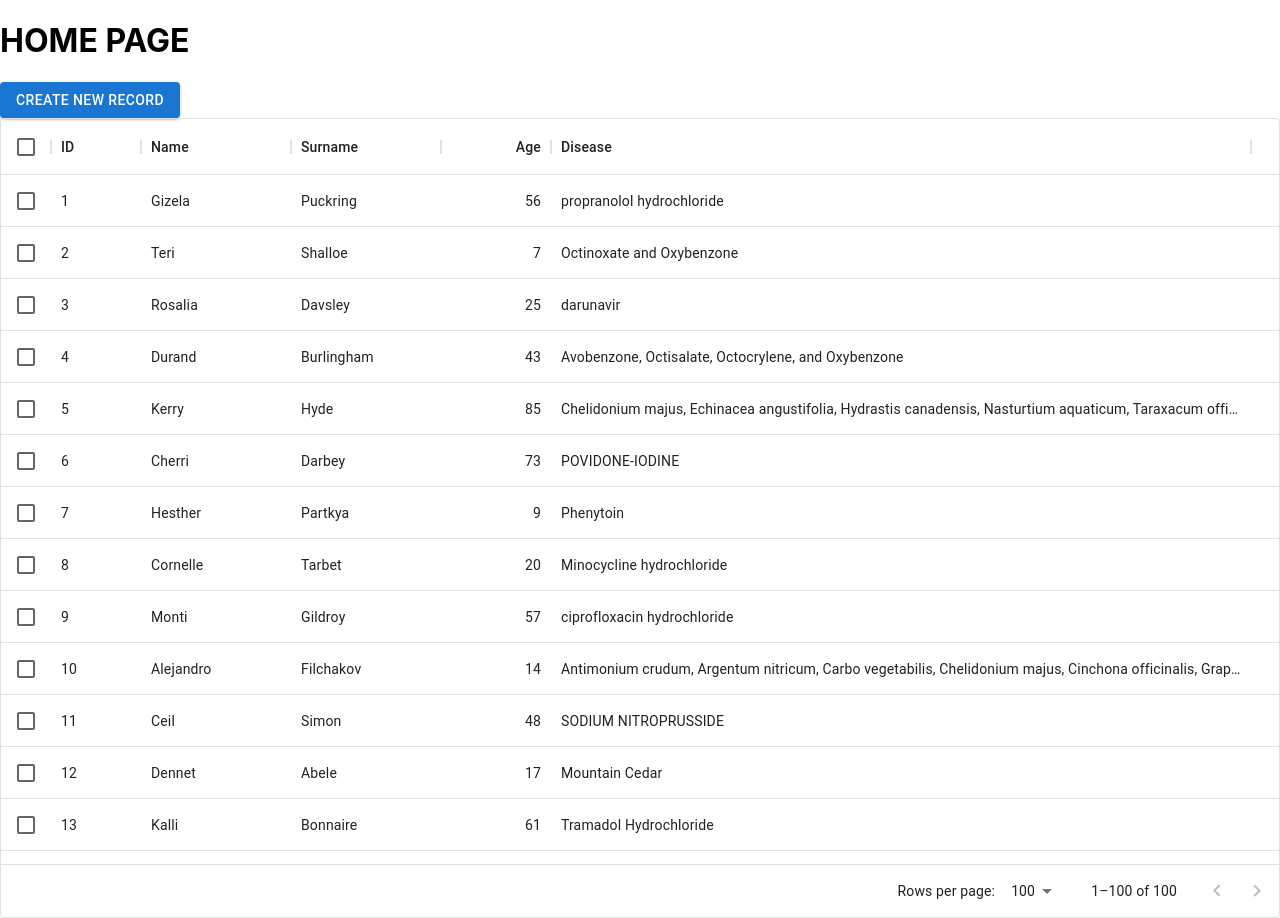
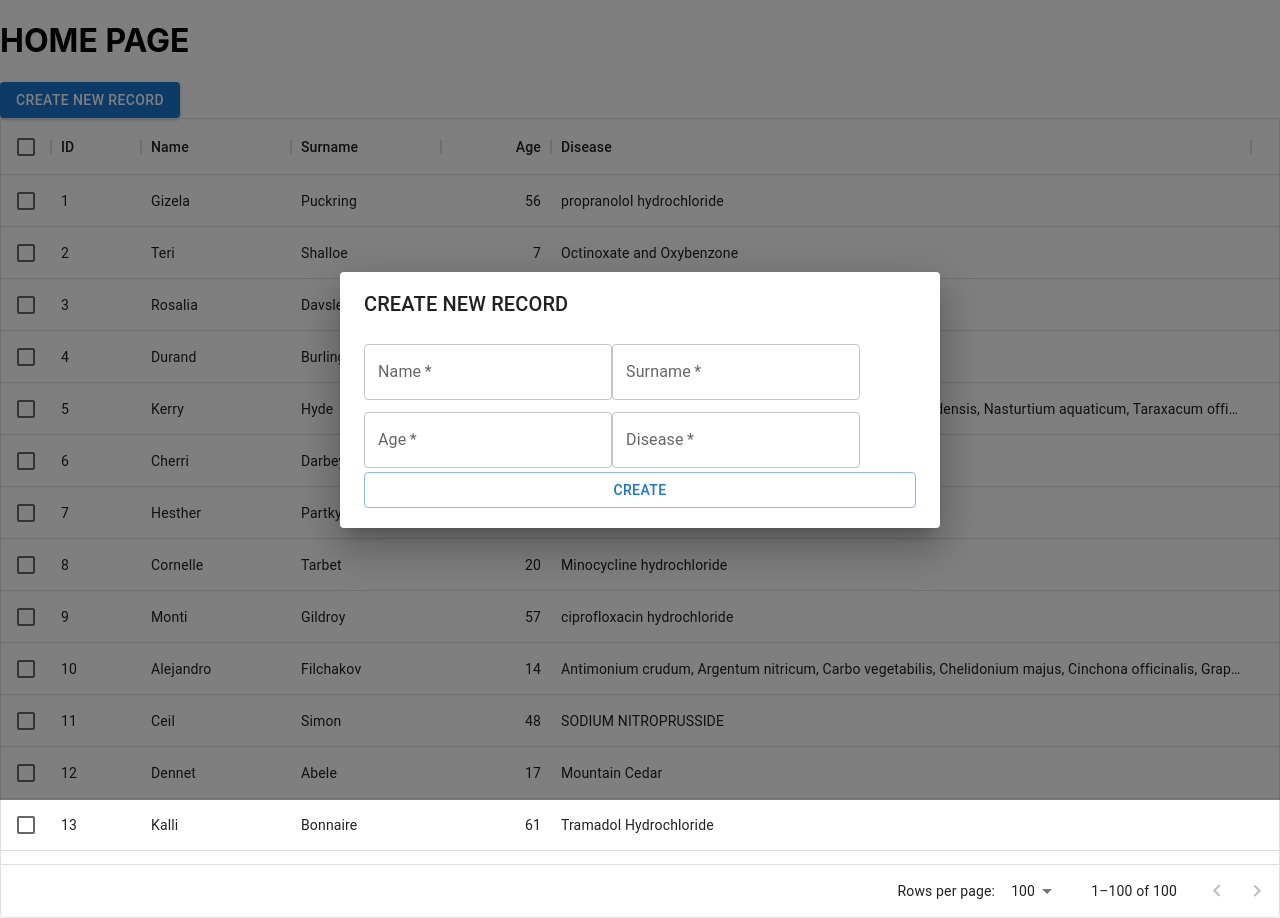
Before and after one commit to Junacik99/test-react, a React (Create React App) app: page /home in a window 1280 px wide. Both pictures are taken after a click on the button "CREATE NEW RECORD". Built offline with nearby package versions, Linux system fonts and the light colour scheme.

Commit message:
create new record

```diff
--- a/src/home/home.js
+++ b/src/home/home.js
@@ -2,6 +2,12 @@ import React, { useEffect, useState } from "react";
 import { Button } from "@mui/material";
 import { DataGrid } from "@mui/x-data-grid";
 import Box from "@mui/material/Box";
+import Dialog from "@mui/material/Dialog";
+import DialogActions from '@mui/material/DialogActions';
+import DialogContent from '@mui/material/DialogContent';
+import DialogTitle from '@mui/material/DialogTitle';
+import TextField from "@mui/material/TextField";
+import { useForm } from "react-hook-form";
 
 // Table columns
 const columns = [
@@ -37,8 +43,22 @@ const columns = [
     },
 ];
 
+const dummy_record = {
+    "id": 101,
+    "name": "Blank",
+    "surname": "Blanky",
+    "age": 42,
+    "disease": "Happiness"
+};
+
+
 export default function Home() {
     const [data, setData] = useState([]);
+    const [openDialog, setOpenDialog] = useState(false);
+    const [maxId, setMaxId] = useState(0);
+
+    const { register, handleSubmit } = useForm();
+
 
     const loadData = () => {
         fetch('./MOCK_DATA.json',
@@ -60,19 +80,98 @@ export default function Home() {
 
     useEffect(() => {
         loadData();
+        console.log("MAX id " + maxId);
     }, []);
 
+    const handleOpenDialog = () => {
+        setOpenDialog(true);
+    };
 
+    const handleCloseDialog = () => {
+        setOpenDialog(false);
+    };
+
+    const createNewRecord = (record) => {
+        var newRecord = {};
+
+        // TODO: generate unique ID
+        setMaxId(data.length);
+        newRecord.id = maxId + 1;
+        setMaxId(maxId + 1);
+
+        newRecord.name = record.name;
+        newRecord.surname = record.surname;
+        newRecord.age = record.age;
+        newRecord.disease = record.disease;
+
+        setData(data.concat(newRecord));
+    };
 
     return (
         <div>
             <h1>HOME PAGE</h1>
+
             <Button
-                onClick={() => console.log("NEW RECORD CREATED")}
+                onClick={() => {
+                    console.log("NEW RECORD CREATED");
+                    // setData(data.concat(dummy_record));
+                    handleOpenDialog();
+                }}
                 variant="contained"
             >
                 CREATE NEW RECORD
             </Button>
+
+            <Dialog open={openDialog} onClose={handleCloseDialog}>
+                <DialogTitle>CREATE NEW RECORD</DialogTitle>
+                <DialogContent>
+                    <form
+                        onSubmit={handleSubmit(createNewRecord)}
+                    >
+                        <TextField
+                            autoFocus
+                            margin="dense"
+                            id="name"
+                            label="Name"
+                            required
+                            {...register("name")}
+                        />
+                        <TextField
+                            autoFocus
+                            margin="dense"
+                            id="surname"
+                            label="Surname"
+                            required
+                            {...register("surname")}
+                        />
+                        <TextField
+                            autoFocus
+                            margin="dense"
+                            id="age"
+                            label="Age"
+                            type="number"
+                            required
+                            {...register("age")}
+                        />
+                        <TextField
+                            autoFocus
+                            margin="dense"
+                            id="disease"
+                            label="Disease"
+                            required
+                            {...register("disease")}
+                        />
+
+                        <Button
+                            type="submit"
+                            variant="outlined"
+                            fullWidth>
+                            CREATE
+                        </Button>
+                    </form>
+                </DialogContent>
+            </Dialog>
+
             <div>
                 <Box sx={{ height: 800, width: '100%' }}>
                     <DataGrid
```
